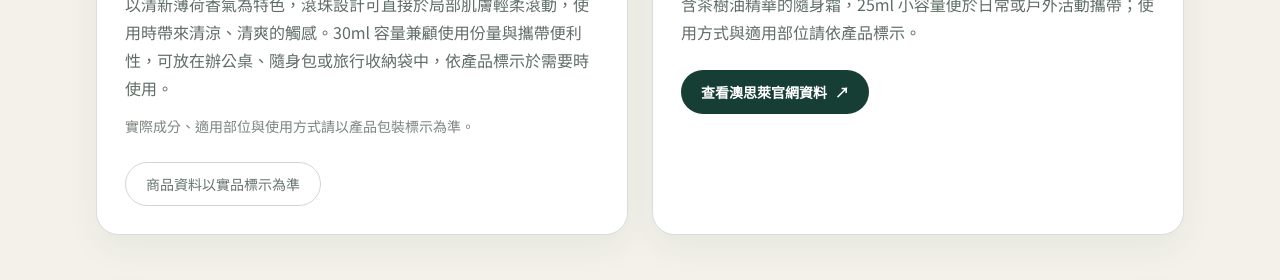
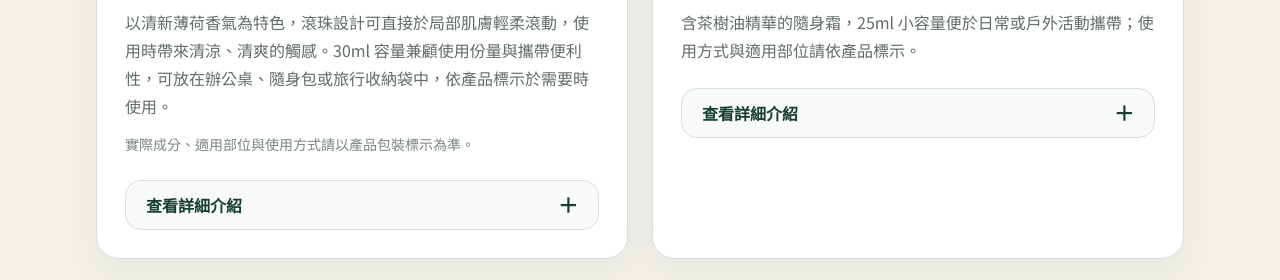
Before and after one commit to kiolllery8-dev/purifying-spray-landing-page, a Next.js app: page /group-buy/eternal-fragrance in a window 1280 px wide. Shown: the part 2723-3003 px from the top of the page. Built offline with nearby package versions, Linux system fonts and the light colour scheme; a web font is replaced by a local one.

Commit message:
Add expandable product detail sections

```diff
--- a/app/group-buy/eternal-fragrance/page.tsx
+++ b/app/group-buy/eternal-fragrance/page.tsx
@@ -8,6 +8,11 @@ const products = [
     image: "https://cdn.auslife.tw/uploads/1777269827109-07c95798.jpg",
     description:
       "金磚造型香皂，使用時可搓揉出細緻泡沫，適合作為日常沐浴清潔，也可搭配節慶或贈禮情境選用。",
+    details: [
+      "黃金爆富皂以醒目的金磚造型呈現，兼具日常清潔用品與主題贈禮的視覺特色。使用時以清水沾濕皂體，在掌心或沐浴用品上搓揉起泡，再依一般清潔方式使用。",
+      "125g±10g 的份量適合居家使用，也能搭配開工、入厝、節慶或祝福主題組合。實際香氣、色澤及包裝細節可能因批次略有差異，請以收到的商品為準。",
+    ],
+    highlights: ["金磚造型", "日常清潔", "節慶贈禮"],
     url: "https://auslife.tw/products/beauty-crown-125g10g",
   },
   {
@@ -17,6 +22,11 @@ const products = [
     image: "https://cdn.auslife.tw/uploads/1777269828229-4a60257e.jpg",
     description:
       "清新的尤加利香氣搭配隨身滾珠設計，體積輕巧，方便在通勤、工作或旅行時攜帶使用。",
+    details: [
+      "尤加利滾珠精油以清新、帶有草本感的尤加利氣息為主，5.3ml 小容量方便放入口袋、隨身包或旅行收納袋。滾珠頭可控制局部使用範圍，不需直接以手沾取。",
+      "適合安排在通勤、工作空檔、長途移動或戶外活動時使用。請依商品標示塗抹於適用部位，避開眼周、黏膜及受傷肌膚；初次使用者可先少量測試。",
+    ],
+    highlights: ["尤加利香氣", "5.3ml 隨身瓶", "滾珠設計"],
     url: "https://auslife.tw/products/aus-life-53ml",
   },
   {
@@ -26,6 +36,11 @@ const products = [
     image: "https://cdn.auslife.tw/uploads/1777269815874-5f00fe3a.jpg",
     description:
       "按壓即可產生綿密泡沫，可作為日常臉部潔顏與卸除淡妝使用，讓清潔步驟簡單俐落。",
+    details: [
+      "潔顏洗卸慕斯採按壓式泡沫瓶，省去另外搓泡的步驟。綿密泡沫可在清潔時減少反覆摩擦，適合作為每日臉部清潔，亦可依產品標示用於卸除日常淡妝。",
+      "使用時先以清水潤濕肌膚，取適量泡沫輕柔按摩，再以清水洗淨。濃妝、防水型彩妝或眼唇彩妝，仍建議依個人需要搭配專用卸妝產品。",
+    ],
+    highlights: ["按壓式泡沫", "日常潔顏", "150ml 容量"],
     url: "https://auslife.tw/products/auslife-cha-shu-ning-meng-xiang-tao-jie-yan-xi-xie-mu-si-150ml",
   },
   {
@@ -35,6 +50,11 @@ const products = [
     image: "https://cdn.auslife.tw/uploads/1777269832629-faecb3a5.jpg",
     description:
       "以薰衣草、依蘭與洋甘菊等花草香氣調和的滾珠，可安排於晚間休息或睡前的日常聞香儀式。",
+    details: [
+      "這款複方滾珠以薰衣草、依蘭與洋甘菊等花草香氣調和，氣味柔和，適合融入夜晚休息前的個人聞香習慣。10ml 滾珠瓶方便控制用量，也適合放在床邊或旅行盥洗包中。",
+      "可依產品標示於適用部位少量滾動，搭配安靜閱讀、伸展或休息前的日常程序使用。本品為香氛及外用產品，並非睡眠治療或醫療用途。",
+    ],
+    highlights: ["花草複方香氣", "晚間聞香", "10ml 滾珠瓶"],
     url: "https://auslife.tw/products/aus-garden-10ml-7",
   },
   {
@@ -44,6 +64,11 @@ const products = [
     image: "https://cdn.auslife.tw/uploads/1777269833510-a4f06245.jpg",
     description:
       "以經典薰衣草花香為主的隨身滾珠，適合在休息、閱讀或睡前使用，為日常增添柔和香氣。",
+    details: [
+      "薰衣草精油滾珠以熟悉的薰衣草花香為主，氣味柔和，適合偏好單一主調香氣的人。滾珠包裝讓使用更方便，10ml 規格也利於隨身攜帶。",
+      "可在閱讀、休息、旅行住宿或晚間個人儀式中，依包裝標示少量使用。香氣感受因人而異，初次使用或肌膚較敏感者，建議先於小範圍測試。",
+    ],
+    highlights: ["薰衣草花香", "日常聞香", "方便攜帶"],
     url: "https://auslife.tw/products/aus-garden-10ml-2",
   },
   {
@@ -53,6 +78,11 @@ const products = [
     image: "https://cdn.auslife.tw/uploads/1777269827848-61500473.jpg",
     description:
       "清新的薄荷香氣搭配方便使用的滾珠設計，適合在悶熱天氣、工作空檔或需要清新感時隨身使用。",
+    details: [
+      "薄荷滾珠精油以鮮明的薄荷氣息為特色，使用時帶來清新、沁涼的感受。5.3ml 小瓶身不占空間，適合放在工作包、運動袋或旅行隨身用品中。",
+      "可依產品標示於適用部位少量滾動，適合悶熱天氣、工作空檔或外出時使用。請避免接觸眼睛、黏膜及受傷肌膚，使用後若感到不適應立即停止。",
+    ],
+    highlights: ["薄荷清新感", "小巧隨身", "局部滾動使用"],
     url: "https://auslife.tw/products/auslife-bao-he-gun-zhu-jing-you-5.3ml",
   },
   {
@@ -62,6 +92,11 @@ const products = [
     image: "/group-buy/eternal-fragrance/pp30-peppermint-roll-on.png",
     description:
       "以清新薄荷香氣為特色，滾珠設計可直接於局部肌膚輕柔滾動，使用時帶來清涼、清爽的觸感。30ml 容量兼顧使用份量與攜帶便利性，可放在辦公桌、隨身包或旅行收納袋中，依產品標示於需要時使用。",
+    details: [
+      "複合精油舒緩滾珠以清新薄荷氣息為主要特色，滾動時帶來清涼、清爽的使用感受。滾珠頭可貼合局部肌膚，方便控制使用範圍，不必直接以手沾取。",
+      "30ml 規格兼顧日常使用份量與攜帶便利性，可放在辦公桌、隨身包或旅行收納袋中。請依實品標示使用；本品重點為香氣與涼感體驗，並非藥品或醫療用品。",
+    ],
+    highlights: ["30ml 容量", "複合清新氣息", "滾珠設計"],
     note: "實際成分、適用部位與使用方式請以產品包裝標示為準。",
   },
   {
@@ -71,6 +106,11 @@ const products = [
     image: "https://cdn.auslife.tw/uploads/1777269828817-aa6825cc.jpg",
     description:
       "含茶樹油精華的隨身霜，25ml 小容量便於日常或戶外活動攜帶；使用方式與適用部位請依產品標示。",
+    details: [
+      "全效舒緩神奇茶樹霜以茶樹油精華為商品特色，採25ml 小容量包裝，適合放在居家用品櫃、隨身包或戶外活動收納袋中備用。霜狀質地便於依需要取用。",
+      "使用前請閱讀包裝上的成分、適用部位與注意事項，依標示取適量塗抹。避免接觸眼睛、黏膜及傷口；肌膚較敏感者可先進行小範圍測試。",
+    ],
+    highlights: ["茶樹油精華", "25ml 隨身容量", "霜狀質地"],
     url: "https://auslife.tw/products/auslife-quan-xiao-shu-huan-shen-qi-cha-shu-shuang-25ml",
   },
 ];
@@ -159,21 +199,57 @@ export default function EternalFragranceGroupBuyPage() {
                 </h3>
                 <p className="mt-4 leading-7 text-[#5f6d66]">{product.description}</p>
                 {product.note && <p className="mt-3 text-sm leading-6 text-[#7b867f]">{product.note}</p>}
+                <details className="group/detail mt-6 overflow-hidden rounded-2xl border border-[#d7dfda] bg-[#f8faf7]">
+                  <summary className="flex min-h-12 list-none items-center justify-between gap-4 px-5 py-3 font-semibold text-[#173e34] transition-colors hover:bg-[#eef3ef] focus-visible:outline focus-visible:outline-2 focus-visible:outline-offset-[-2px] focus-visible:outline-[#173e34] [&::-webkit-details-marker]:hidden">
+                    <span>查看詳細介紹</span>
+                    <span
+                      aria-hidden="true"
+                      className="text-xl leading-none transition-transform duration-200 group-open/detail:rotate-45"
+                    >
+                      ＋
+                    </span>
+                  </summary>
+                  <div className="border-t border-[#dfe5e1]">
+                    <div className="flex min-h-52 items-center justify-center bg-white p-5">
+                      <img
+                        src={product.image}
+                        alt={`${product.name} ${product.size} 詳細介紹圖`}
+                        className="max-h-48 max-w-full object-contain"
+                        loading="lazy"
+                      />
+                    </div>
+                    <div className="space-y-4 p-5 text-sm leading-7 text-[#5f6d66] sm:p-6">
+                      {product.details.map((paragraph) => (
+                        <p key={paragraph}>{paragraph}</p>
+                      ))}
+                      <div className="flex flex-wrap gap-2 pt-1">
+                        {product.highlights.map((highlight) => (
+                          <span
+                            key={highlight}
+                            className="rounded-full border border-[#cfdbd4] bg-white px-3 py-1 text-xs font-medium text-[#416457]"
+                          >
+                            {highlight}
+                          </span>
+                        ))}
+                      </div>
                       {product.url ? (
                         <a
                           href={product.url}
                           target="_blank"
                           rel="noopener noreferrer"
-                    className="mt-6 inline-flex min-h-11 items-center rounded-full bg-[#173e34] px-5 py-2.5 text-sm font-semibold text-white transition-colors hover:bg-[#245749] focus-visible:outline focus-visible:outline-2 focus-visible:outline-offset-2 focus-visible:outline-[#173e34]"
+                          className="inline-flex min-h-11 items-center rounded-full bg-[#173e34] px-5 py-2.5 font-semibold text-white transition-colors hover:bg-[#245749] focus-visible:outline focus-visible:outline-2 focus-visible:outline-offset-2 focus-visible:outline-[#173e34]"
                         >
-                    查看澳思萊官網資料
+                          查看澳思萊官網完整說明
                           <span aria-hidden="true" className="ml-2">↗</span>
                         </a>
                       ) : (
-                  <p className="mt-6 inline-flex min-h-11 items-center rounded-full border border-[#cfd8d2] px-5 py-2.5 text-sm font-medium text-[#66736d]">
-                    商品資料以實品標示為準
+                        <p className="rounded-xl border border-[#ded8c9] bg-[#fffaf0] px-4 py-3 text-xs leading-6 text-[#766b51]">
+                          此商品目前沒有可核對的澳思萊官網專屬頁面，完整成分與使用方式請以實品標示為準。
                         </p>
                       )}
+                    </div>
+                  </div>
+                </details>
               </div>
             </article>
           ))}
```
Lines whose indentation alone changed are shown as unchanged.
